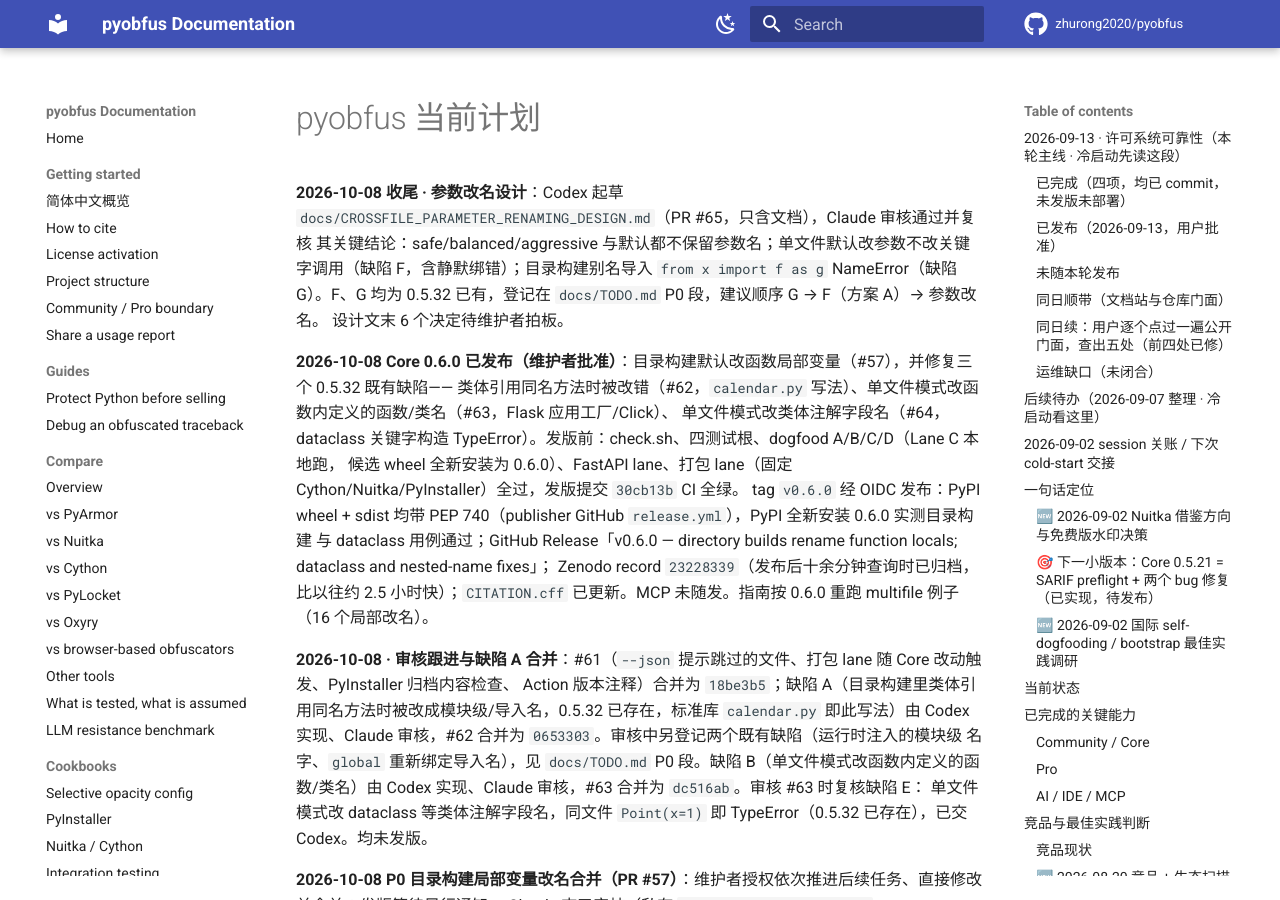
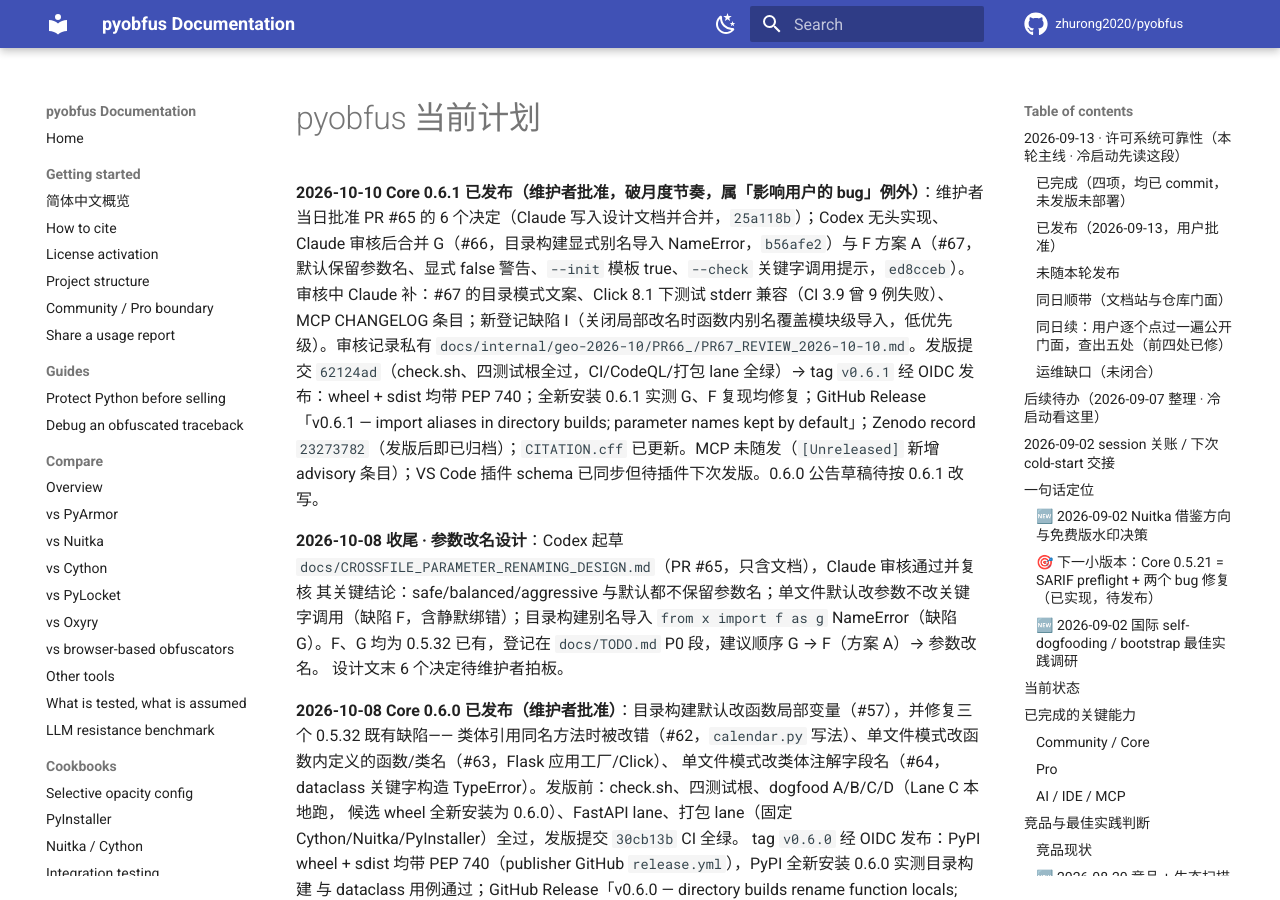
Before and after one commit to zhurong2020/pyobfus, an MkDocs documentation site: the page built from docs/CURRENT_PLAN_ZH.md, in a window 1280 px wide and 900 px high. Built offline with MkDocs 1.6.1 and Material for MkDocs 9.7.7, drawn with Linux system fonts in a browser that asks for light colours; comment, search, counter and statistics services are not loaded.

Commit message:
docs: record pyobfus 0.6.1 release
Zenodo record 23273782; CITATION.cff moves to 0.6.1.

Co-Authored-By: Claude Opus 5.5 <noreply@anthropic.com>

```diff
--- a/docs/CURRENT_PLAN_ZH.md
+++ b/docs/CURRENT_PLAN_ZH.md
@@ -1,4 +1,6 @@
 # pyobfus 当前计划
+
+**2026-10-10 Core 0.6.1 已发布（维护者批准，破月度节奏，属「影响用户的 bug」例外）**：维护者当日批准 PR #65 的 6 个决定（Claude 写入设计文档并合并，`25a118b`）；Codex 无头实现、Claude 审核后合并 G（#66，目录构建显式别名导入 NameError，`b56afe2`）与 F 方案 A（#67，默认保留参数名、显式 false 警告、`--init` 模板 true、`--check` 关键字调用提示，`ed8cceb`）。审核中 Claude 补：#67 的目录模式文案、Click 8.1 下测试 stderr 兼容（CI 3.9 曾 9 例失败）、MCP CHANGELOG 条目；新登记缺陷 I（关闭局部改名时函数内别名覆盖模块级导入，低优先级）。审核记录私有 `docs/internal/geo-2026-10/PR66_/PR67_REVIEW_2026-10-10.md`。发版提交 `62124ad`（check.sh、四测试根全过，CI/CodeQL/打包 lane 全绿）→ tag `v0.6.1` 经 OIDC 发布：wheel + sdist 均带 PEP 740；全新安装 0.6.1 实测 G、F 复现均修复；GitHub Release「v0.6.1 — import aliases in directory builds; parameter names kept by default」；Zenodo record `23273782`（发版后即已归档）；`CITATION.cff` 已更新。MCP 未随发（`[Unreleased]` 新增 advisory 条目）；VS Code 插件 schema 已同步但待插件下次发版。0.6.0 公告草稿待按 0.6.1 改写。
 
 **2026-10-08 收尾 · 参数改名设计**：Codex 起草 `docs/CROSSFILE_PARAMETER_RENAMING_DESIGN.md`（PR #65，只含文档），Claude 审核通过并复核
 其关键结论：safe/balanced/aggressive 与默认都不保留参数名；单文件默认改参数不改关键字调用（缺陷 F，含静默绑错）；目录构建别名导入
```
Also changed, not shown: CLAUDE.md (+5 -3 lines), 1 other file.
